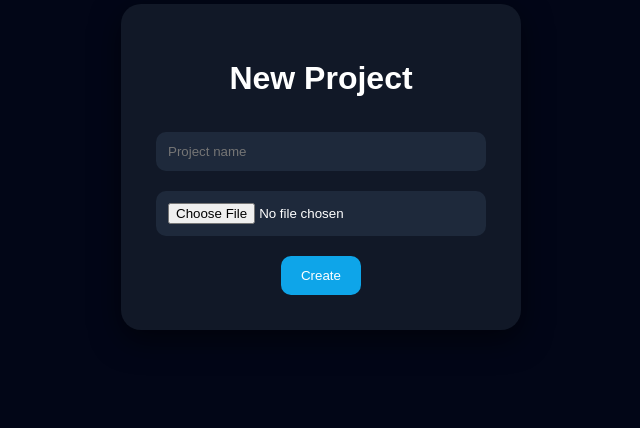
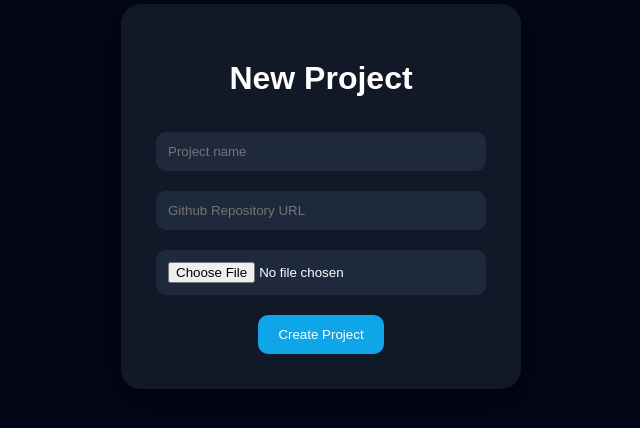
Before and after one commit to sillfrog999/binES, a Flask app: page /create in a window 1280 px wide. Shown: the part 144-572 px from the top of the page, without its empty margins (319-959 px from the left). Run offline with Flask 3, Linux system fonts and the light colour scheme; the visitor is signed in with stand-in values (Sample User, id 1).

Commit message:
Update create.html

```diff
--- a/templates/create.html
+++ b/templates/create.html
@@ -2,37 +2,80 @@
 <html>
 
 <head>
-<title>Create Project</title>
+
+<title>Create Project - binES</title>
+
 <link rel="stylesheet" href="/static/style.css">
+
 </head>
+
 
 <body>
 
+
 <nav>
-<h2>binES</h2>
-<a href="/dashboard">Dashboard</a>
+
+<h2>
+binES
+</h2>
+
+
+<a href="/dashboard">
+Dashboard
+</a>
+
 </nav>
 
 
+
 <div class="box">
+
 
 <h1>
 New Project
 </h1>
 
+
+
 <form method="post" enctype="multipart/form-data">
 
-<input name="name" placeholder="Project name" required>
 
-<input type="file" name="file">
+
+<input
+name="name"
+placeholder="Project name"
+required
+>
+
+
+
+<input
+name="github"
+placeholder="Github Repository URL"
+>
+
+
+
+<input
+type="file"
+name="file"
+>
+
+
 
 <button>
-Create
+Create Project
 </button>
+
+
 
 </form>
 
+
+
 </div>
 
+
 </body>
+
 </html>
```
